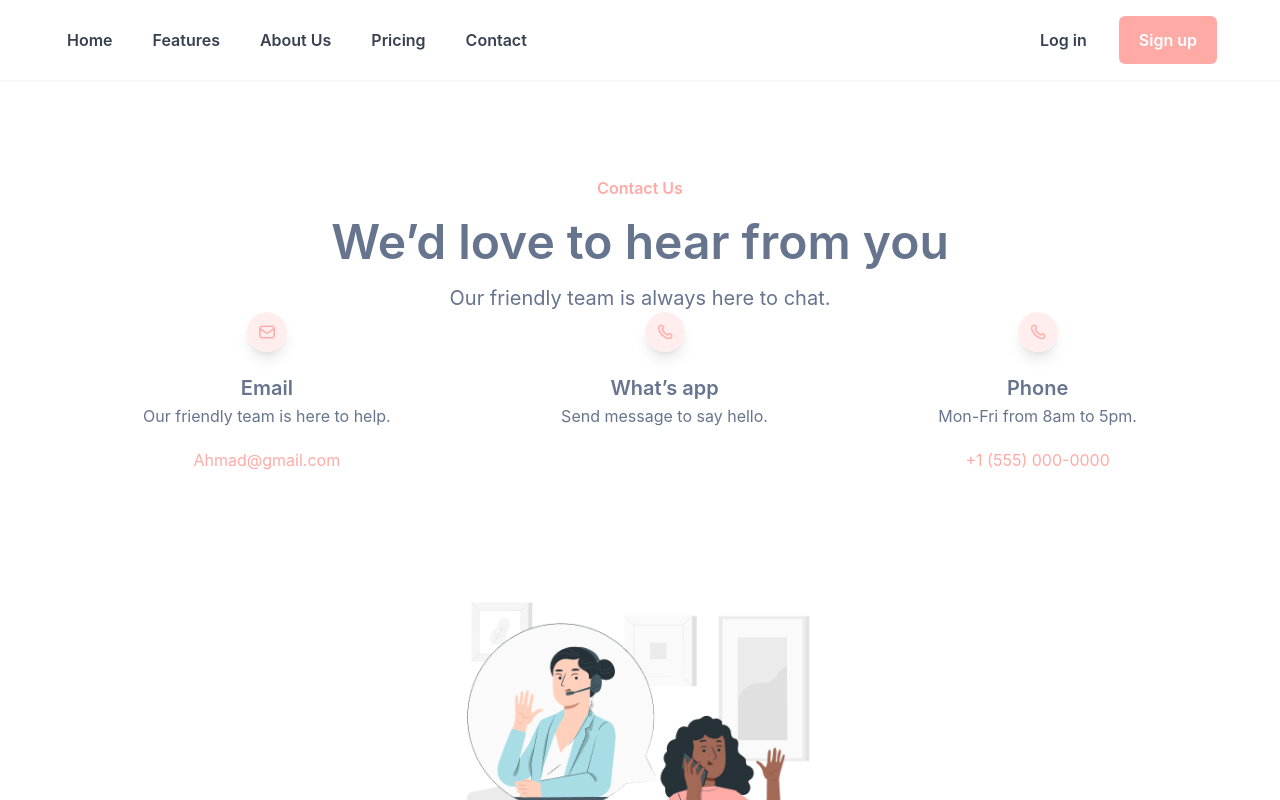
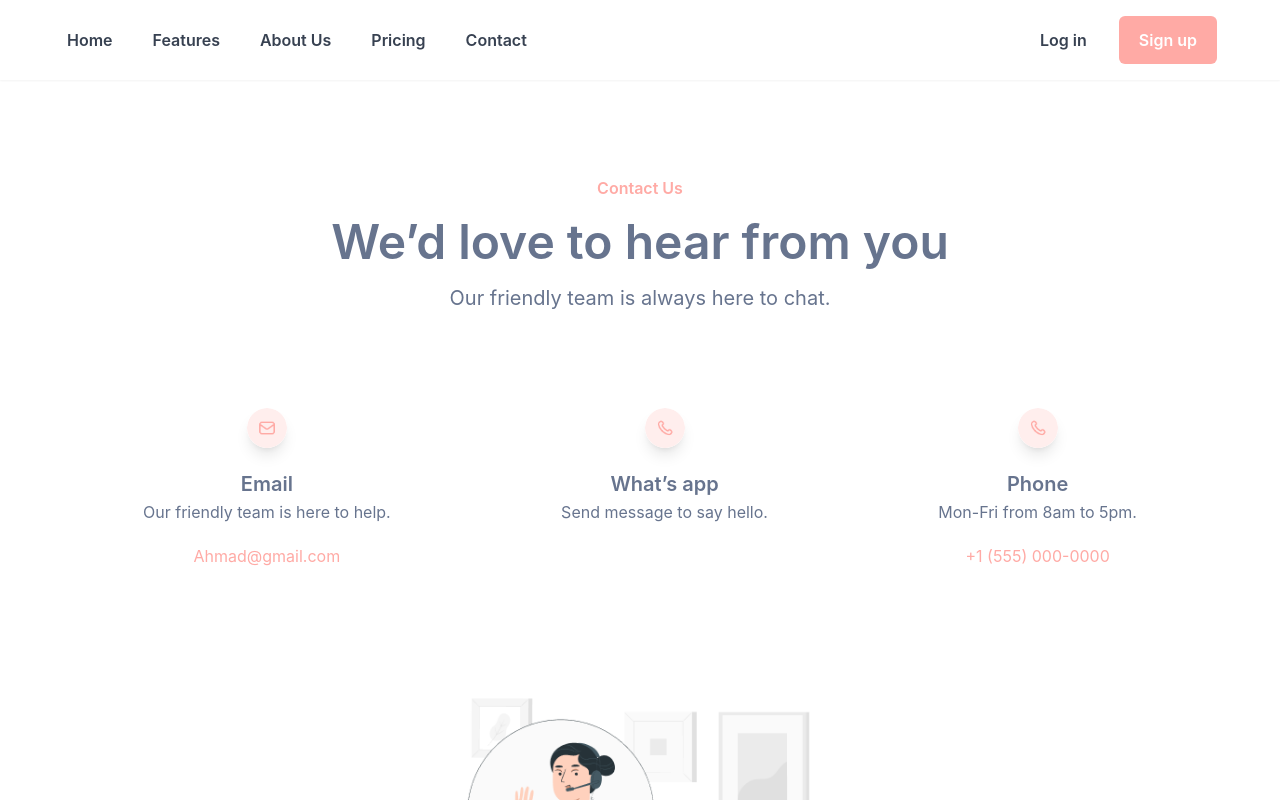
Before and after one commit to babulakterfsd/beautycutie, a Next.js app: page /contact in a window 1280 px wide. Shown: the top 800 px of the page. Built offline with nearby package versions, Linux system fonts and the light colour scheme.

Commit message:
contact page and newsletter component fixed

```diff
--- a/src/components/Contact.client.tsx
+++ b/src/components/Contact.client.tsx
@@ -11,7 +11,7 @@ const Contact = () => {
     <>
       <section id="contact_breadcrumbs">
         <div className="main-container">
-          <div className="py-16 lg:py-24 lg:pb-0">
+          <div className="py-16 lg:py-24">
             <div className="flex justify-center">
               <div>
                 <p className="text-sm leading-5 lg:text-base lg:leading-6 font-semibold font-inter text-primary text-center">
--- a/src/components/ContactForm.tsx
+++ b/src/components/ContactForm.tsx
@@ -13,7 +13,7 @@ const ContactForm = () => {
             We'd love to hear from you. Please fill out this form.
           </p>
         </div>
-        <form action="" className="mb-16 lg:mb-24">
+        <form action="" className="mb-16 md:mb-24 lg:mb-0">
           <div className="md:flex md:justify-between md:space-x-4">
             <div className="mb-4 md:w-1/2">
               <label
```
